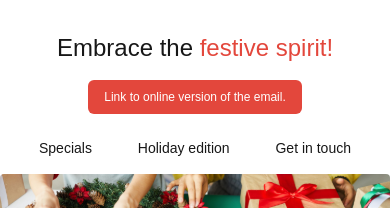
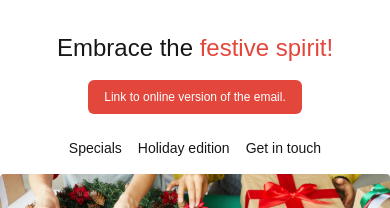
Before and after one commit to Alani158/news-letter-proj, a Next.js app in the folder client/my-nextjs-app/: page / in a window 390 px wide. Shown: the top 208 px of the page. Built offline with nearby package versions, Linux system fonts and the light colour scheme.

Commit message:
fixed responsivenes issues for ios

```diff
--- a/client/my-nextjs-app/src/app/component/Blogs.tsx
+++ b/client/my-nextjs-app/src/app/component/Blogs.tsx
@@ -1,7 +1,7 @@
 export default function Blogs() {
   return (
     <div className="w-full bg-white justify-self-center mt-8">
-      <div className="w-[70%] justify-self-center">
+      <div className="w-[70%] mx-auto">
         <h1 className="text-center text-4xl">Blogs</h1>
         <div className="w-full flex flex-col gap-10 sm:grid sm:gap-8  lg:grid mt-4 lg:gap-10   justify-center items-center grid-cols-3 grid-rows-2 ">
           <div className="">
@@ -51,9 +51,9 @@ export default function Blogs() {
         </div>
       </div>
 
-      <div className="bg-[#E3473C] text-white  text-center mt-8  justify-self-center sm:w-[70%] rounded-sm  py-10">
+      <div className="bg-[#E3473C] text-white mx-auto text-center mt-8  sm:w-[70%] rounded-sm  py-10">
         <h1 className="text-center text-4xl">Blogs</h1>
-        <p className="mt-6 w-[80%] sm:w-[70%] lg:w-[60%] text-center justify-self-center">
+        <p className="mt-6 w-[80%] sm:w-[70%] lg:w-[60%] text-center mx-auto">
           Delve deeper into the origins of holiday traditions. From ancient
           customs to modern-day practices, discover how they've shaped our
           festive celebrations today.
--- a/client/my-nextjs-app/src/app/component/Hero.tsx
+++ b/client/my-nextjs-app/src/app/component/Hero.tsx
@@ -6,13 +6,13 @@ export default function Hero() {
           {" "}
           Embrace the <span className="text-[#E3473C]">festive spirit!</span>
         </h1>
-        <div className="justify-self-center mt-4">
+        <div className="flex justify-center mt-4">
           {" "}
           <button className="bg-[#E3473C] text-[12px]  text-white rounded-md px-4 py-2 ">
             Link to online version of the email.
           </button>
         </div>
-        <div className="mt-6 w-[80%] text-sm sm:text-base flex sm:w-[50%] justify-self-center justify-between ">
+        <div className="mt-6 w-[80%] mx-auto text-sm sm:text-base flex sm:w-[50%]  justify-center items-center gap-4">
           <p>Specials </p>
           <p>Holiday edition</p>
           <p>Get in touch</p>
--- a/client/my-nextjs-app/src/app/component/News.tsx
+++ b/client/my-nextjs-app/src/app/component/News.tsx
@@ -2,7 +2,7 @@ export default function News() {
   return (
     <div className="w-full mt-8">
       <h1 className="text-center text-4xl">News Section</h1>
-      <div className="sm:flex w-[50%] justify-self-center gap-10 mt-4">
+      <div className="sm:flex w-[50%] mx-auto gap-10 mt-4">
         <div>
           <img
             className="w-[200px] h-[193px] lg:w-[300px] lg:h-[300px]"
```
